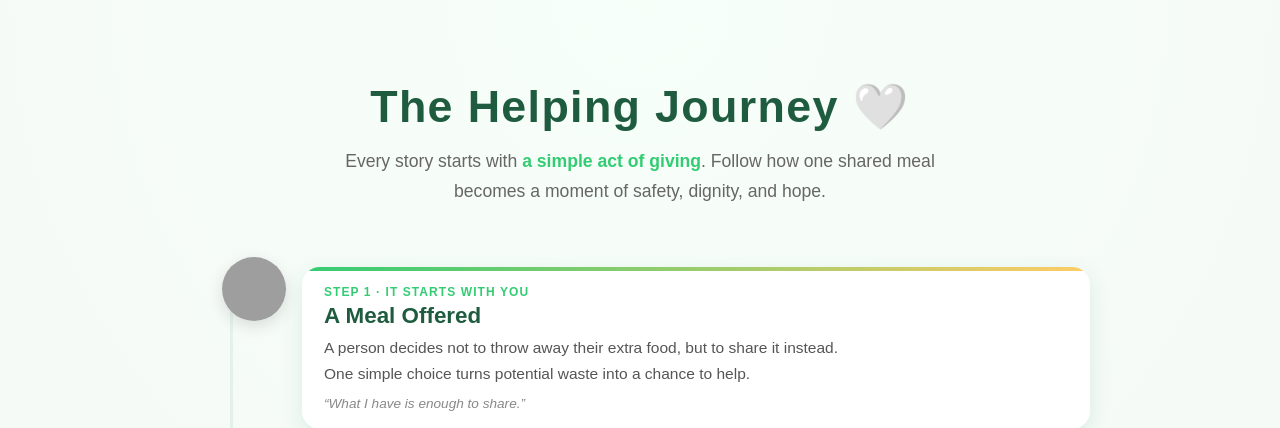
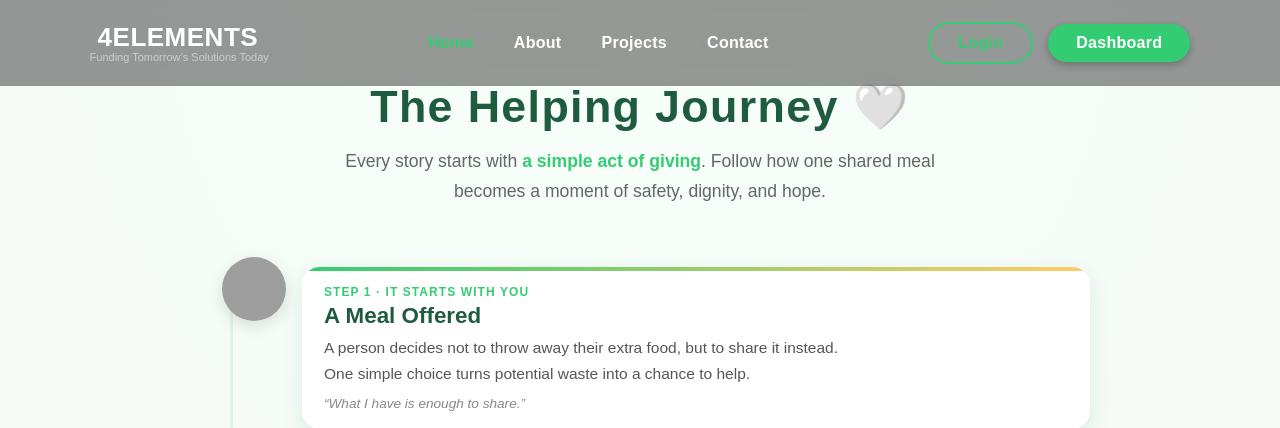
Before and after one commit to Team4Elements/smart-donation-website, a Flask app: page /projects in a window 1280 px wide. Shown: the top 428 px of the page. Run offline with Flask 3, Linux system fonts and the light colour scheme; grey boxes are pictures that could not be loaded.

Commit message:
Updated projects page (navbar + UI fixes)

```diff
--- a/templates/projects.html
+++ b/templates/projects.html
@@ -5,6 +5,8 @@
     <meta charset="UTF-8">
     <meta name="viewport" content="width=device-width, initial-scale=1.0">
     <title>Helping Journey | 4 Elements</title>
+    <link rel="stylesheet" href="{{ url_for('static', filename='style_index.css') }}">
+
 
     <style>
          :root {
@@ -271,6 +273,32 @@
 </head>
 
 <body>
+    <!-- Navbar copied from index.html -->
+    <header class="navbar">
+        <div class="logo">
+            <div class="logo-top">
+                <i class="fa-solid fa-hand-holding-heart"></i>
+                <span>4ELEMENTS</span>
+            </div>
+            <span class="logo-subtext">Funding Tomorrow’s Solutions Today</span>
+        </div>
+
+        <nav class="nav-center">
+            <a href="/" class="active">Home</a>
+            <a href="{{ url_for('about') }}">About</a>
+            <a href="{{ url_for('projects') }}">Projects</a>
+            <a href="{{ url_for('contact') }}">Contact</a>
+        </nav>
+
+        <div class="nav-right">
+            {% if user %}
+            <span class="welcome-text">👋 Welcome, <strong>{{ user }}</strong></span>
+            <a href="{{ url_for('account') }}" class="btn btn-dashboard">My Account</a>
+            <a href="{{ url_for('logout') }}" class="btn btn-login">Logout</a> {% else %}
+            <a href="{{ url_for('login_page') }}" class="btn btn-login">Login</a>
+            <a href="{{ url_for('login_page') }}" class="btn btn-dashboard">Dashboard</a> {% endif %}
+        </div>
+    </header>
 
     <div class="header">
         <h1>The Helping Journey 🤍</h1>
```
